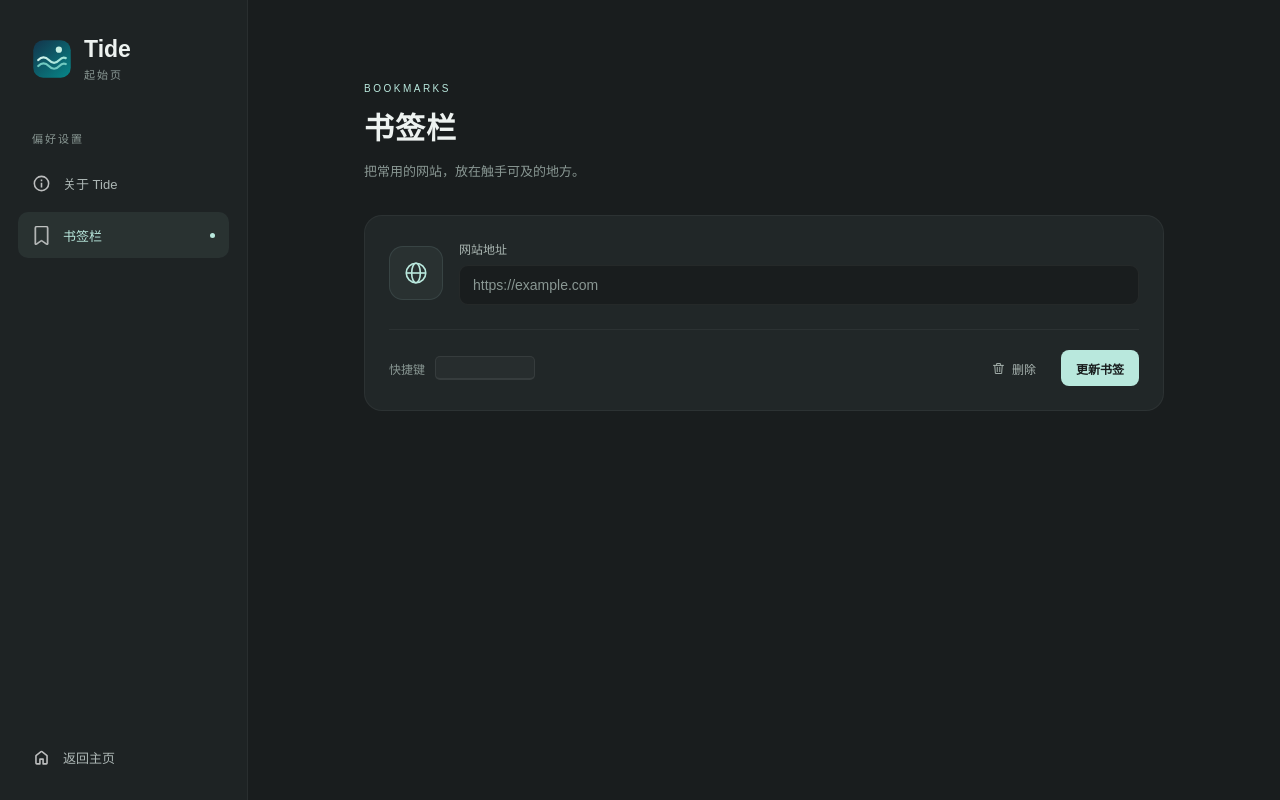
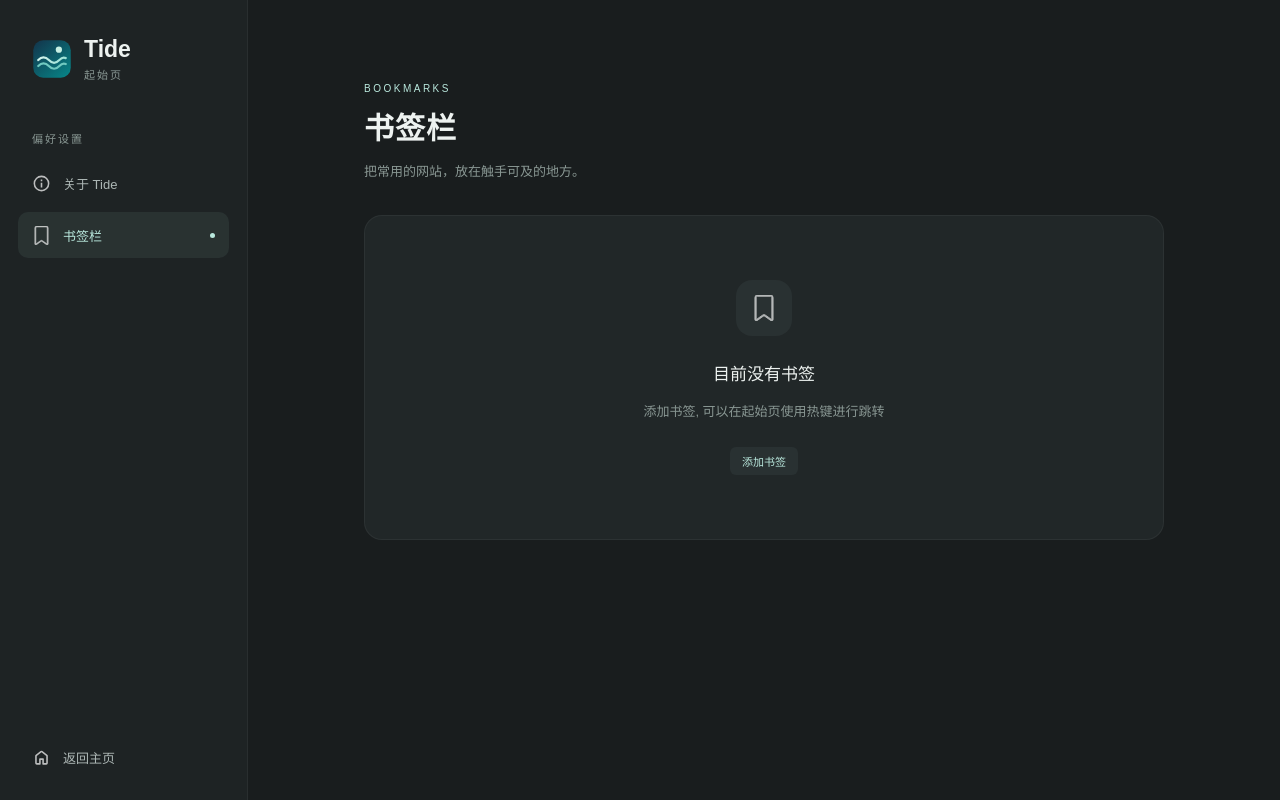
Before and after one commit to YmlkuGier/tide_start_page, a Vue app: page /#/settings/tab-bar in a window 1280 px wide. Built offline with nearby package versions, Linux system fonts and the light colour scheme.

Commit message:
feat(TabBarSettingsPage): 完成对添加书签的逻辑处理

```diff
--- a/src/components/settingPage/tabBar/tabPlaceholder.vue
+++ b/src/components/settingPage/tabBar/tabPlaceholder.vue
@@ -1,5 +1,9 @@
 <script setup lang="ts">
 import tabIcon from '@/assets/svg/setting/menu/tab.svg';
+
+const emit = defineEmits<{
+  showTabFrom: []
+}>();
 
 </script>
 
@@ -8,7 +12,7 @@ import tabIcon from '@/assets/svg/setting/menu/tab.svg';
     <div class="placeholder-icon"><img :src="tabIcon" alt=""></div>
     <h2>目前没有书签</h2>
     <p>添加书签, 可以在起始页使用热键进行跳转</p>
-    <button type="button">添加书签</button>
+    <button type="button" @click="emit('showTabFrom')">添加书签</button>
   </section>
 </template>
 
--- a/src/view/setting/TabBarSettingsPage.vue
+++ b/src/view/setting/TabBarSettingsPage.vue
@@ -1,8 +1,14 @@
 <script setup lang="ts">
 import SettingsHeading from "@/components/settingPage/settingsHeading.vue";
-// import BookmarkPlaceholder from "@/components/settingPage/tabBar/bookmarkPlaceholder.vue";
+import TabPlaceholder from "@/components/settingPage/tabBar/tabPlaceholder.vue";
 import TabForm from "@/components/settingPage/form/tabForm.vue";
+import {ref} from "vue";
 
+const isTabForm = ref(false);
+
+const showTabForm = () => {
+  isTabForm.value = true;
+}
 </script>
 
 <template>
@@ -12,11 +18,24 @@ import TabForm from "@/components/settingPage/form/tabForm.vue";
         title="书签栏"
         content="把常用的网站，放在触手可及的地方。"
     />
-<!--    <bookmark-placeholder/>-->
-    <tab-form/>
+    <Transition name="tab-form" mode="out-in">
+      <tab-placeholder
+          v-if="!isTabForm"
+          @show-tab-from="showTabForm()"
+      />
+      <tab-form v-else />
+    </Transition>
   </div>
 </template>
 
 <style scoped>
+.tab-form-enter-active,
+.tab-form-leave-active {
+  transition: opacity .2s ease;
+}
 
+.tab-form-enter-from,
+.tab-form-leave-to {
+  opacity: 0;
+}
 </style>
```
